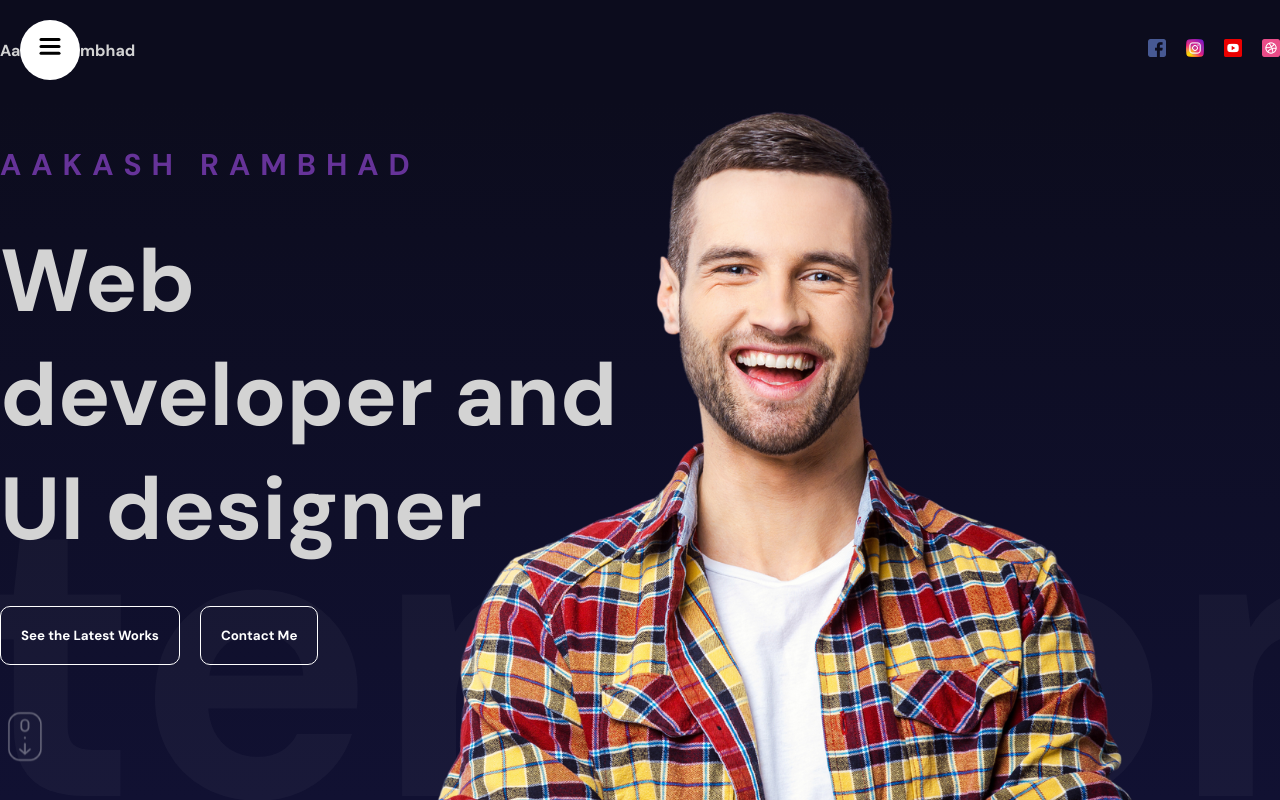
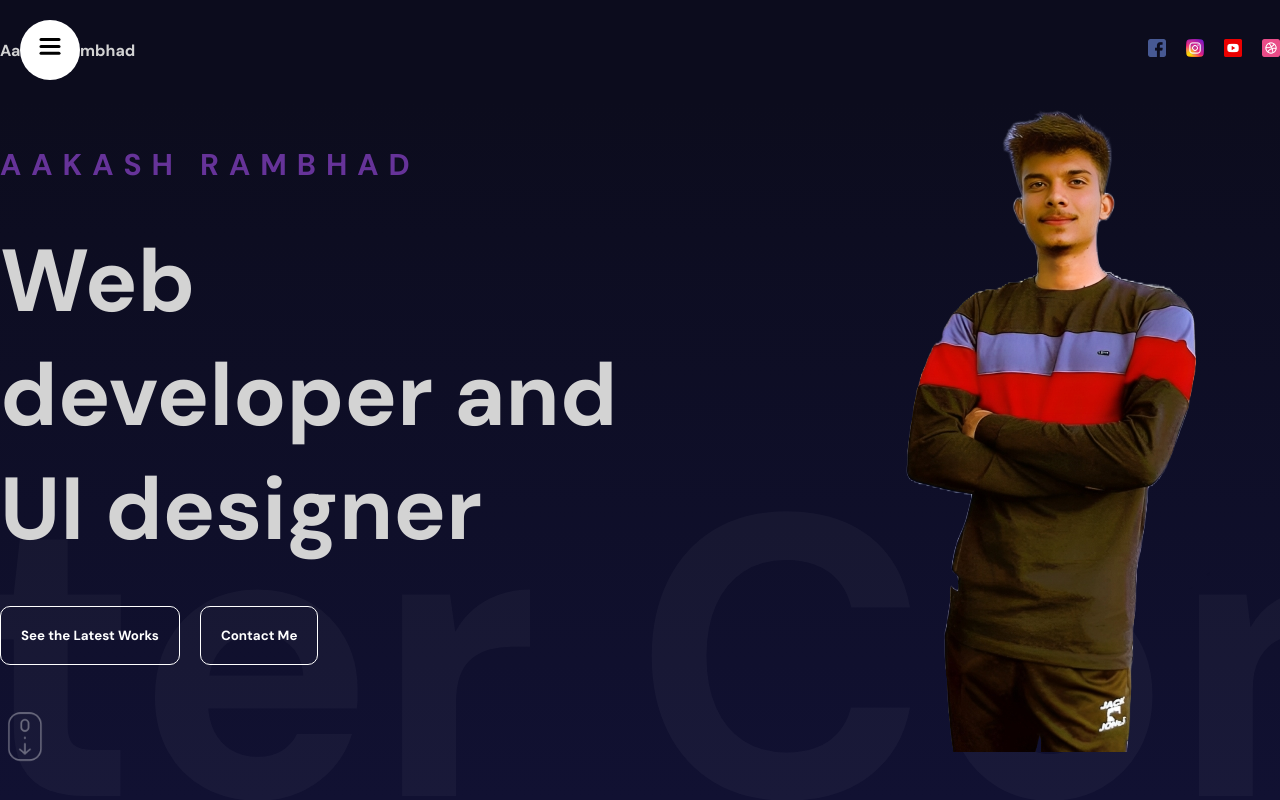
Before and after one commit to AakashRam70/3D-portfolio, a React (Vite) app: page / in a window 1280 px wide. Shown: the top 800 px of the page. Built offline with nearby package versions, Linux system fonts and the light colour scheme.

Commit message:
adding image

```diff
--- a/src/components/hero/Hero.jsx
+++ b/src/components/hero/Hero.jsx
@@ -55,7 +55,7 @@
                 Writer Content Creator Influencer
             </motion.div>
             <div className="imageContainer">
-                <img src="/hero.png" alt="" />
+                <img src="/hero1.png" alt="" />
             </div>
         </div>
     )
```
Also changed, not shown: public/hero1.png (added).
